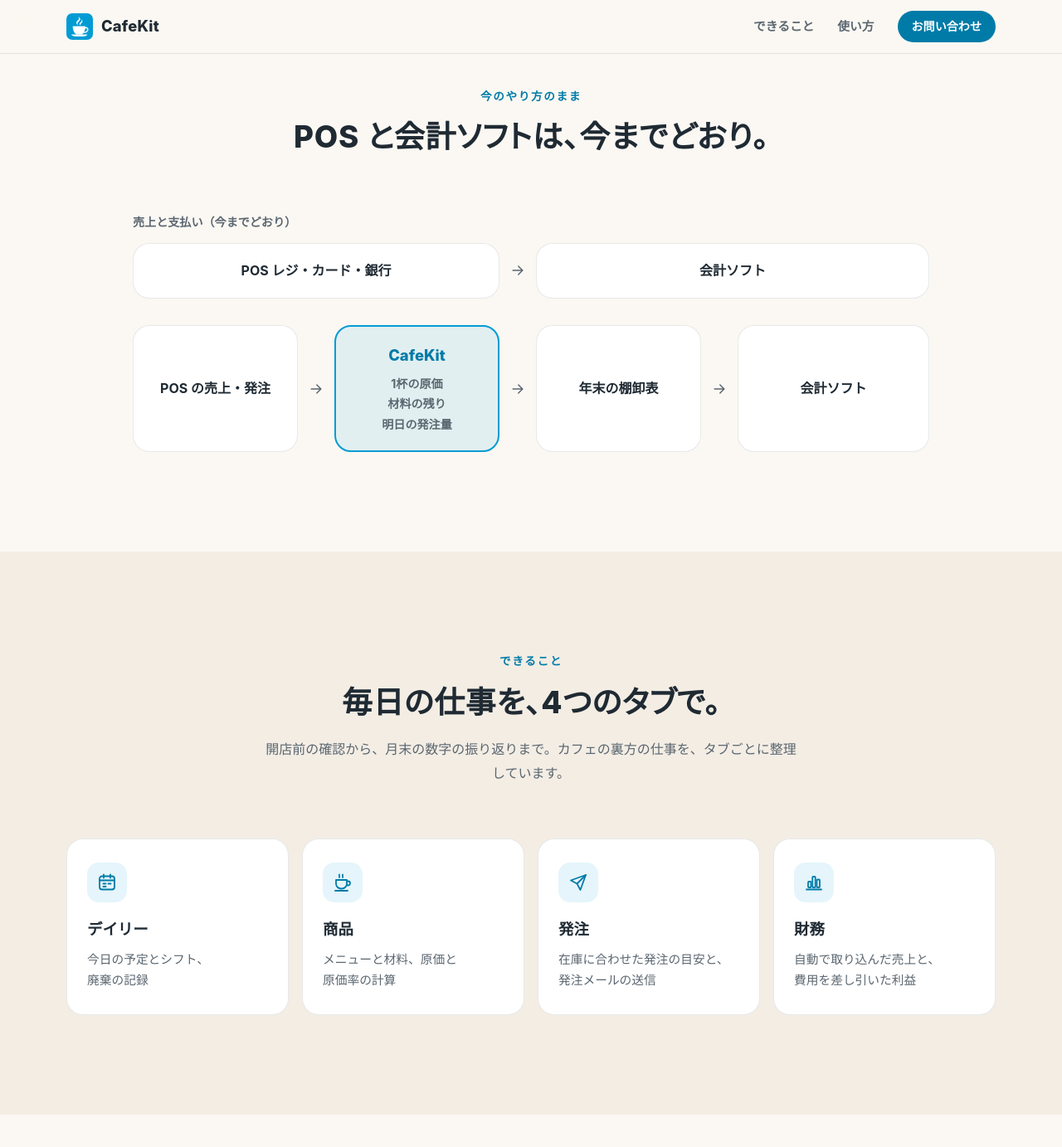
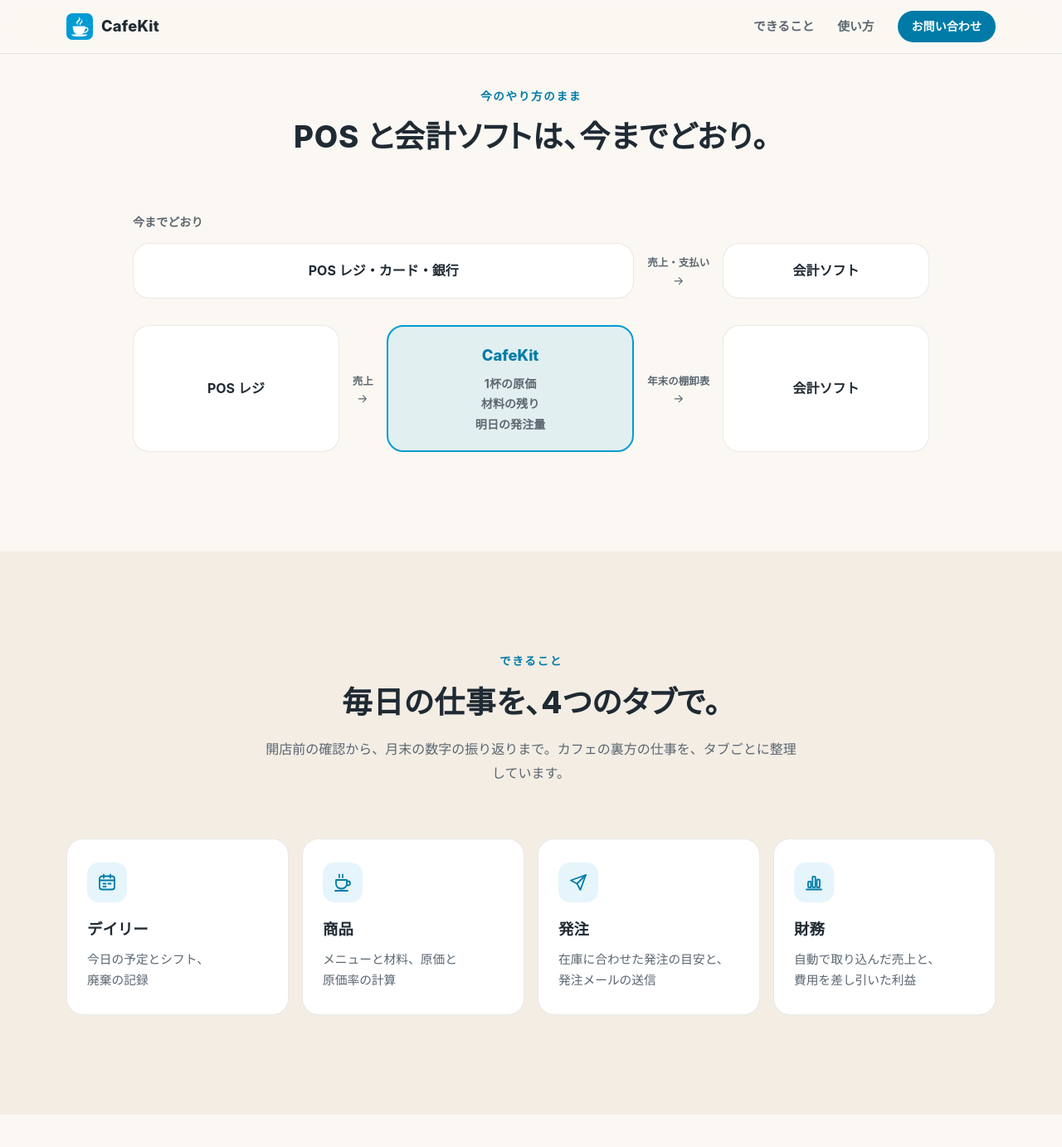
Before and after one commit to Ryosuke1025/cafe_kit_pages, a Jekyll site: the page built from index.html, in a window 1280 px wide and 1400 px high, scrolled down 846 px. Shown: the top 1383 px of the window at 83% size. Built offline with Jekyll 4.4.1, drawn with Linux system fonts in a browser that asks for light colours.

Commit message:
change: label diagram arrows with the data passed between tools

```diff
--- a/assets/css/site.css
+++ b/assets/css/site.css
@@ -519,37 +519,23 @@ ol {
 
 .fit__figure {
   display: grid;
-  gap: 32px;
+  grid-template-columns: 1fr auto 1.2fr auto 1fr;
+  align-items: stretch;
+  gap: 12px;
   max-width: 960px;
   margin-inline: auto;
 }
 
 .fit__label {
-  margin-bottom: 12px;
+  grid-column: 1 / -1;
   color: var(--muted);
   font-size: 0.88rem;
   font-weight: 700;
 }
 
-.fit__flow {
-  display: flex;
-  align-items: stretch;
-  gap: 12px;
-}
-
-.fit__step {
-  display: flex;
-  flex: 1 1 0;
-  align-items: center;
-  gap: 12px;
-  min-width: 0;
-}
-
 .fit__box {
   display: grid;
-  flex: 1;
   align-content: center;
-  align-self: stretch;
   gap: 8px;
   padding: 20px 16px;
   border: 1px solid var(--line);
@@ -560,6 +546,19 @@ ol {
   line-height: 1.6;
   text-align: center;
   word-break: auto-phrase;
+}
+
+.fit__box--wide {
+  grid-column: 1 / 4;
+}
+
+.fit__box--end {
+  grid-column: 5;
+}
+
+.fit__box--next,
+.fit__link--next {
+  margin-top: 20px;
 }
 
 .fit__box--brand {
@@ -580,23 +579,46 @@ ol {
   font-size: 0.88rem;
 }
 
-.fit__arrow {
+.fit__link {
+  display: flex;
+  flex-direction: column;
+  align-items: center;
+  justify-content: center;
+  gap: 2px;
+  padding-inline: 4px;
   color: var(--muted);
+  font-size: 0.78rem;
+  font-weight: 700;
+  white-space: nowrap;
+}
+
+.fit__link--last {
+  grid-column: 4;
 }
 
 @media (max-width: 860px) {
-  .fit__flow,
-  .fit__step {
-    flex-direction: column;
+  .fit__figure {
+    grid-template-columns: 1fr;
   }
 
-  .fit__step {
-    width: 100%;
+  .fit__box--wide,
+  .fit__box--end,
+  .fit__link--last {
+    grid-column: auto;
   }
 
-  .fit__box {
-    align-self: auto;
-    width: 100%;
+  .fit__link {
+    flex-direction: row-reverse;
+    gap: 6px;
+  }
+
+  .fit__box--next,
+  .fit__link--next {
+    margin-top: 0;
+  }
+
+  .fit__box--break {
+    margin-top: 20px;
   }
 
   .fit__arrow {
--- a/index.html
+++ b/index.html
@@ -68,18 +68,13 @@ title: CafeKit
         <h2 class="section__title">POS と会計ソフトは、今までどおり。</h2>
       </header>
       <figure class="fit__figure" aria-label="POS・会計ソフト・CafeKit の関係" data-reveal>
-        <div class="fit__row">
-          <p class="fit__label">売上と支払い（今までどおり）</p>
-          <ol class="fit__flow">
-            <li class="fit__step"><div class="fit__box">POS レジ・カード・銀行</div><svg class="icon fit__arrow" aria-hidden="true"><use href="#i-arrow"/></svg></li>
-            <li class="fit__step"><div class="fit__box">会計ソフト</div></li>
-          </ol>
-        </div>
-        <div class="fit__row">
-          <ol class="fit__flow">
-            <li class="fit__step"><div class="fit__box">POS の売上・発注</div><svg class="icon fit__arrow" aria-hidden="true"><use href="#i-arrow"/></svg></li>
-            <li class="fit__step">
-              <div class="fit__box fit__box--brand">
+        <p class="fit__label">今までどおり</p>
+        <div class="fit__box fit__box--wide">POS レジ・カード・銀行</div>
+        <div class="fit__link fit__link--last"><span>売上・支払い</span><svg class="icon fit__arrow" aria-hidden="true"><use href="#i-arrow"/></svg></div>
+        <div class="fit__box fit__box--end">会計ソフト</div>
+        <div class="fit__box fit__box--next fit__box--break">POS レジ</div>
+        <div class="fit__link fit__link--next"><span>売上</span><svg class="icon fit__arrow" aria-hidden="true"><use href="#i-arrow"/></svg></div>
+        <div class="fit__box fit__box--brand fit__box--next">
           <strong class="fit__name">CafeKit</strong>
           <ul class="fit__items">
             <li>1杯の原価</li>
@@ -87,12 +82,8 @@ title: CafeKit
             <li>明日の発注量</li>
           </ul>
         </div>
-              <svg class="icon fit__arrow" aria-hidden="true"><use href="#i-arrow"/></svg>
-            </li>
-            <li class="fit__step"><div class="fit__box">年末の棚卸表</div><svg class="icon fit__arrow" aria-hidden="true"><use href="#i-arrow"/></svg></li>
-            <li class="fit__step"><div class="fit__box">会計ソフト</div></li>
-          </ol>
-        </div>
+        <div class="fit__link fit__link--last fit__link--next"><span>年末の棚卸表</span><svg class="icon fit__arrow" aria-hidden="true"><use href="#i-arrow"/></svg></div>
+        <div class="fit__box fit__box--end fit__box--next">会計ソフト</div>
       </figure>
     </div>
   </section>
```
Lines whose indentation alone changed are shown as unchanged.
